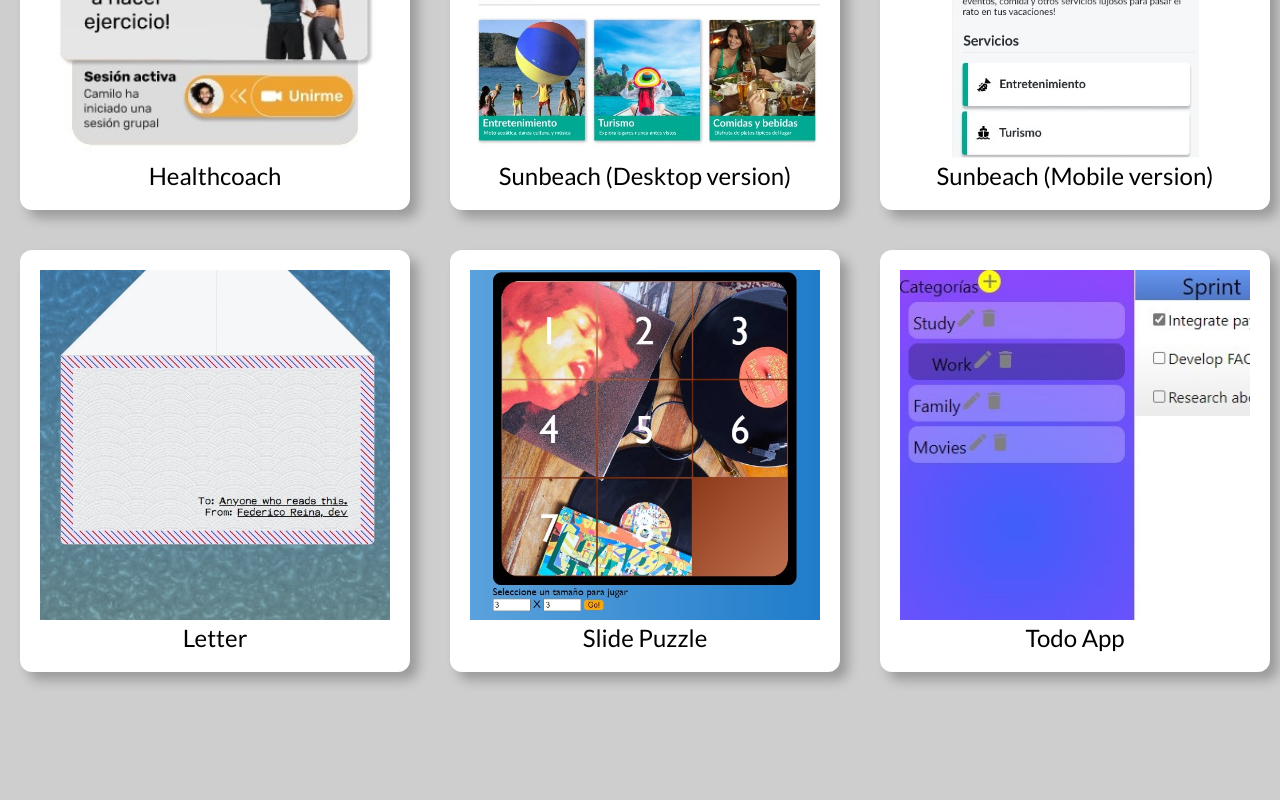
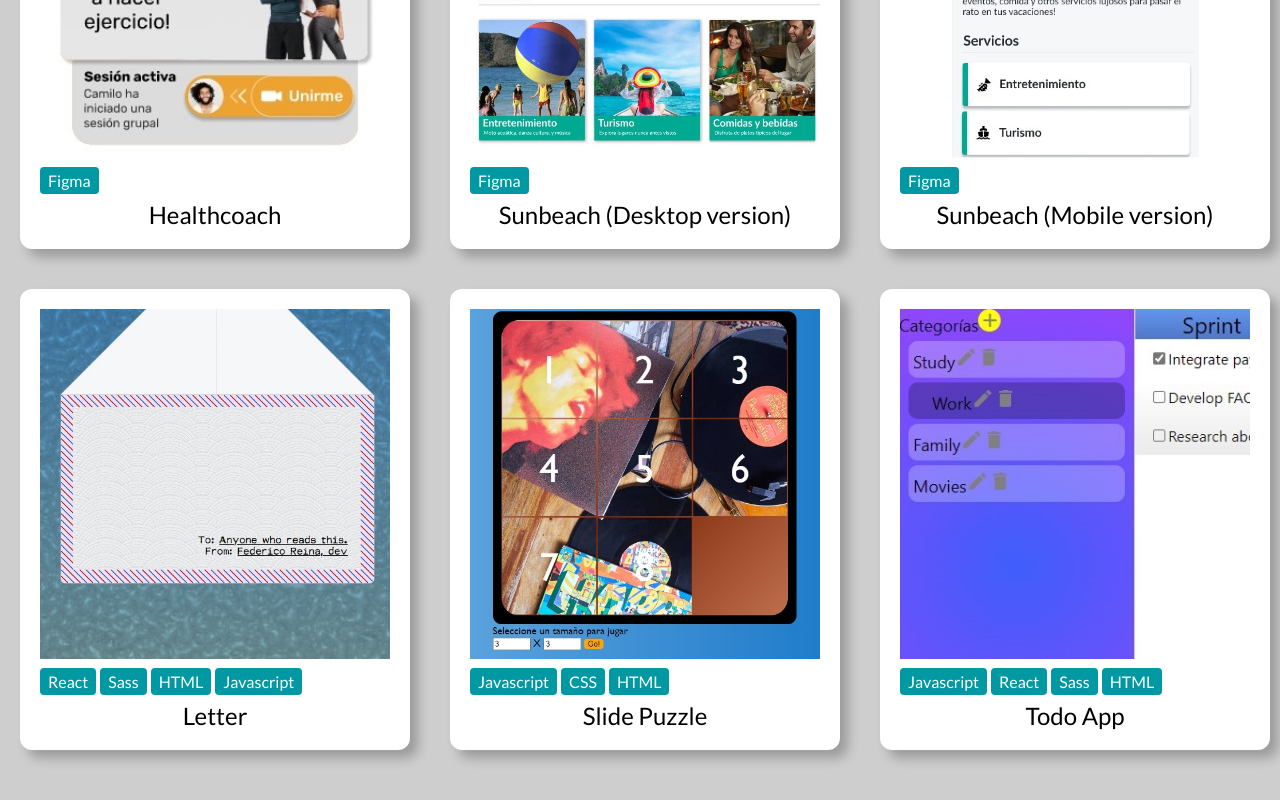
Before and after one commit to feder240516/personal-page, a React (Create React App) app: page / in a window 1280 px wide. Shown: the part 832-1632 px from the top of the page. Built offline with nearby package versions, Linux system fonts and the light colour scheme.

Commit message:
Added techonologies chips to gallery items

```diff
--- a/src/components/CornerMenu/style.scss
+++ b/src/components/CornerMenu/style.scss
@@ -1,4 +1,6 @@
-$menu-color: #0099A3;
+@use "../../globals.scss";
+
+$menu-color: globals.$primary-color;
 $menu-color-active: #12c9d6;
 $circle-size: 300px;
 $no-shadow: 0 0 0 0;
--- /dev/null
+++ b/src/components/Gallery/GalleryItem/Chip/index.jsx
@@ -0,0 +1,15 @@
+import PropTypes from 'prop-types';
+import React from 'react';
+import './style.scss';
+
+export default function Chip({ name }) {
+  return (
+    <span className="chip-badge">
+      {name}
+    </span>
+  );
+}
+
+Chip.propTypes = {
+  name: PropTypes.string.isRequired,
+};
--- /dev/null
+++ b/src/components/Gallery/GalleryItem/Chip/style.scss
@@ -0,0 +1,9 @@
+@use "../../../../globals.scss";
+
+.chip-badge {
+  background-color: globals.$primary-color;
+  border-radius: 4px;
+  color: white;
+  margin: 0 4px 0 0;
+  padding: 4px 8px;
+}
--- a/src/components/Gallery/GalleryItem/index.jsx
+++ b/src/components/Gallery/GalleryItem/index.jsx
@@ -1,13 +1,21 @@
 import React from 'react';
 import PropTypes from 'prop-types';
 import './style.scss';
+import Chip from './Chip';
 
-export default function GalleryItem({ image, name, url }) {
+export default function GalleryItem({
+  image, name, url, technologies = [],
+}) {
   return (
     <figure className="gallery-item">
       <a href={url} target="_blank" rel="noopener noreferrer">
         <img src={image} alt={`Imagen del proyecto ${name}`} height="350px" width="350px" />
       </a>
+      <section className="tech-chips">
+        {technologies.map((tech) => (
+          <Chip name={tech} />
+        ))}
+      </section>
       <figcaption>{name}</figcaption>
     </figure>
   );
@@ -17,4 +25,9 @@ GalleryItem.propTypes = {
   image: PropTypes.string.isRequired,
   name: PropTypes.string.isRequired,
   url: PropTypes.string.isRequired,
+  technologies: PropTypes.arrayOf(PropTypes.string),
 };
+
+GalleryItem.defaultProps = {
+  technologies: [],
+};
--- a/src/components/Gallery/GalleryItem/style.scss
+++ b/src/components/Gallery/GalleryItem/style.scss
@@ -4,9 +4,14 @@
   box-shadow: 8px 8px 12px 0px rgb(0 0 0 / 25%);
   margin: 20px;
   padding: 20px;
+
   figcaption {
     font-size: 24px;
     text-align: center;
     max-width: 350px;
   }
+
+  .tech-chips {
+    margin: 10px 0;
+  }
 }
--- a/src/components/Gallery/index.jsx
+++ b/src/components/Gallery/index.jsx
@@ -13,31 +13,39 @@ export default function Gallery() {
     name: 'Healthcoach',
     img: healthAppImg,
     url: 'https://www.figma.com/proto/ZdExCsfBlBubPsm4ShKcSr/Healthcoach?node-id=591%3A5716&scaling=scale-down&page-id=0%3A1&starting-point-node-id=591%3A5716',
+    technologies: ['Figma'],
   }, {
     name: 'Sunbeach (Desktop version)',
     img: sunBeachDesktopImg,
     url: 'https://www.figma.com/proto/0s09B2kRdkuE1l2k9hpYH6/Sunbeach-Desktop---Orbit-Design-System?node-id=3%3A3370&scaling=scale-down&page-id=3%3A3370&starting-point-node-id=3%3A3475',
+    technologies: ['Figma'],
   }, {
     name: 'Sunbeach (Mobile version)',
     img: sunBeachImg,
     url: 'https://www.figma.com/proto/gizIbEfUyfhvpAlTXCMEYT/Sunbeach-(using-Orbit-design-system)?node-id=155%3A1295&scaling=scale-down&page-id=42%3A0&starting-point-node-id=155%3A1295',
+    technologies: ['Figma'],
   }, {
     name: 'Letter',
     img: letterImg,
     url: 'https://feder240516.github.io/celebration-letter/',
+    technologies: ['React', 'Sass', 'HTML', 'Javascript'],
   }, {
     name: 'Slide Puzzle',
     img: slidePuzzleImg,
     url: 'https://feder240516.github.io/SlidePuzzle/',
+    technologies: ['Javascript', 'CSS', 'HTML'],
   }, {
     name: 'Todo App',
     img: todoAppImg,
     url: 'https://feder240516.github.io/TodoApp/',
+    technologies: ['Javascript', 'React', 'Sass', 'HTML'],
   }];
   return (
     <section className="gallery">
-      {items.map(({ name, img, url }) => (
-        <GalleryItem image={img} name={name} url={url} />
+      {items.map(({
+        name, img, url, technologies,
+      }) => (
+        <GalleryItem image={img} name={name} url={url} technologies={technologies} />
       ))}
     </section>
   );
--- /dev/null
+++ b/src/globals.scss
@@ -0,0 +1 @@
+$primary-color: #0099A3;
```
